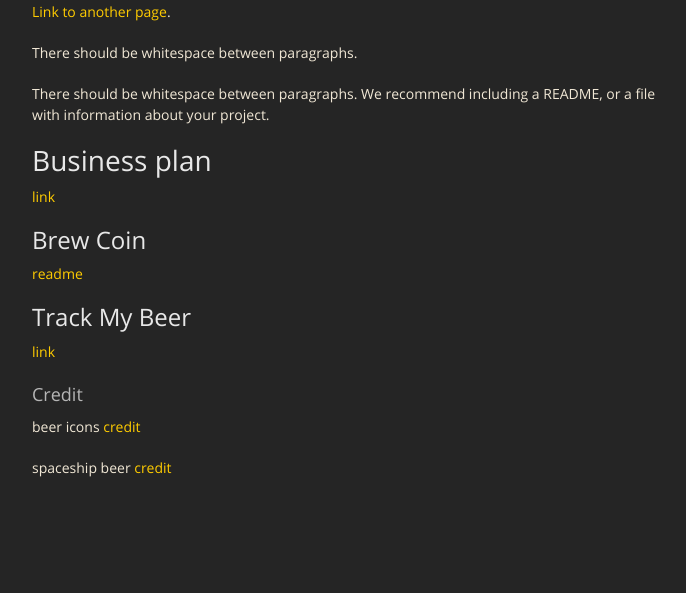
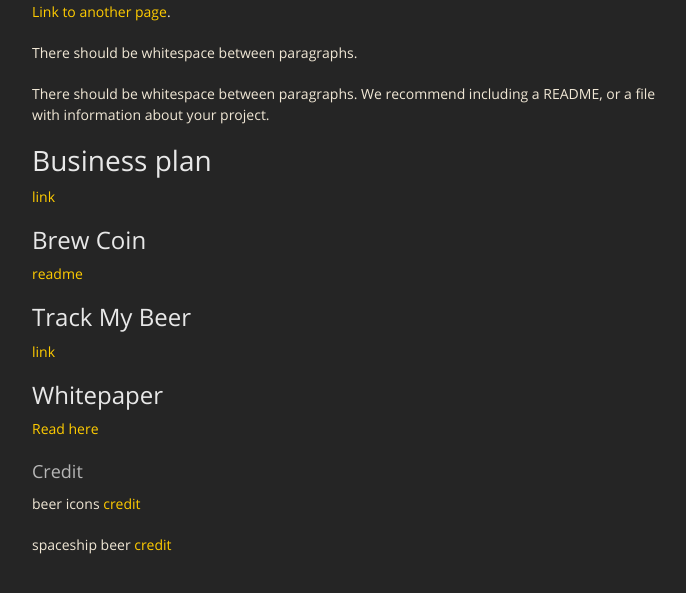
Before and after one commit to filipegarcia/brewcoin, a Jekyll site: the page built from index.md, in a window 1280 px wide and 900 px high, scrolled down 726 px, cut to the strip 235-828 px from the top of the window. Shown: the whole strip, without its empty margins (283-969 px from the left). Built offline with Jekyll 4.4.1, drawn with Linux system fonts in a browser that asks for light colours; nearby versions of some CDN libraries.

Commit message:
added whitepaper

```diff
--- a/index.md
+++ b/index.md
@@ -25,6 +25,11 @@ There should be whitespace between paragraphs. We recommend including a README,
 [link](sample.com)
 
 
+## [](#header-1) Whitepaper
+
+[Read here](Whitepaper.pdf)
+
+
 ### Credit
 
 beer icons [credit](https://icons8.com/icon/26118/Beer-Pump)
```
Also changed, not shown: 1 other file.
